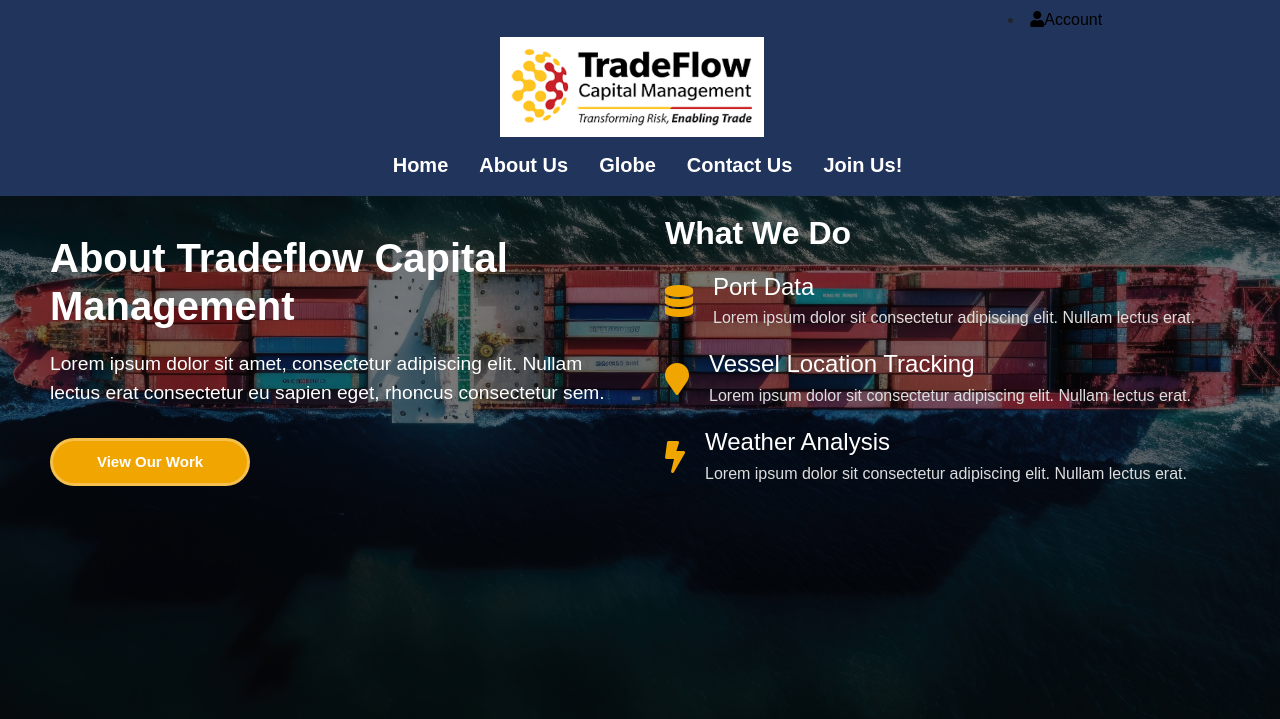
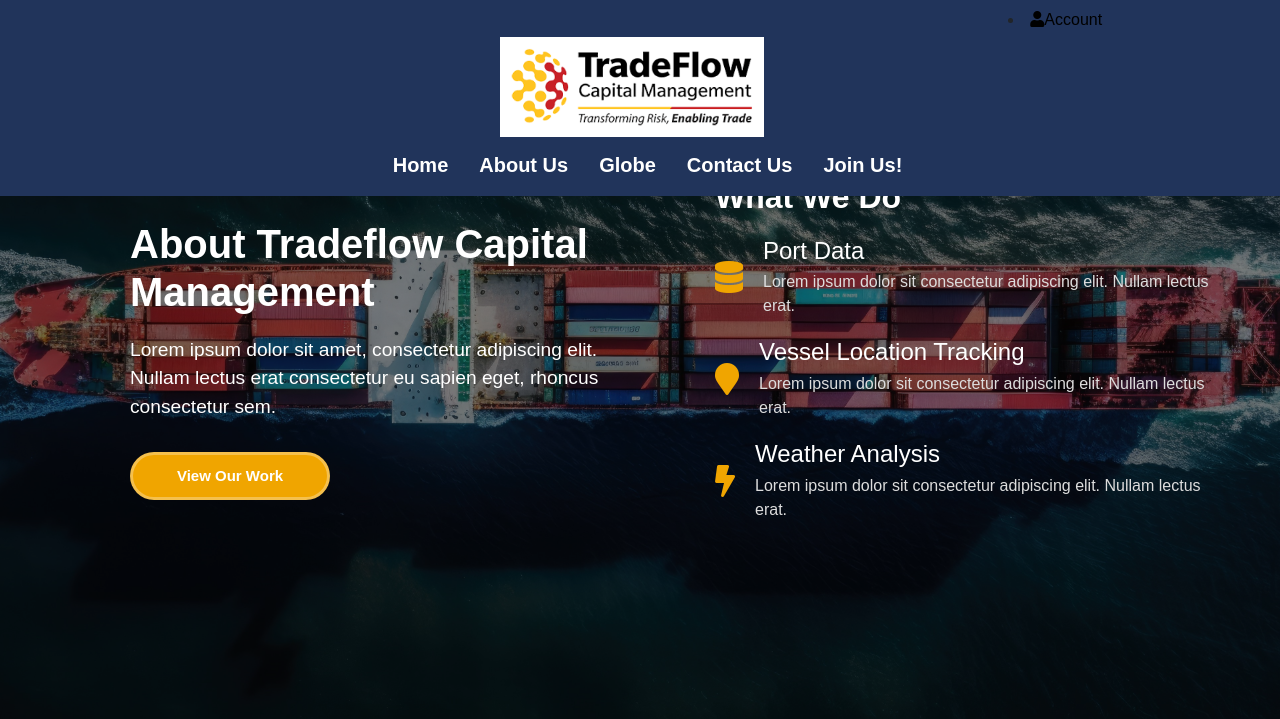
Before and after one commit to BryanWon/Tradeflow, a PHP site: page /AboutUs.php in a window 1280 px wide. Shown: the top 719 px of the page. Run offline with PHP 8.4, Linux system fonts and the light colour scheme.

Commit message:
update again

```diff
--- a/css/AboutUs_style.css
+++ b/css/AboutUs_style.css
@@ -53,6 +53,10 @@
 }
 
 /* Left section styling */
+.left-section {
+  padding-left: 80px;
+}
+
 .left-section h1 {
   font-size: 2.5em;
   margin-bottom: 20px;
@@ -131,7 +135,7 @@
 
 /* Right section styling */
 .right-section {
-  margin-left: 50px;
+  margin-left: 70px;
   min-width: 0; /* Ensure sections don't overflow */
 }
 
```
